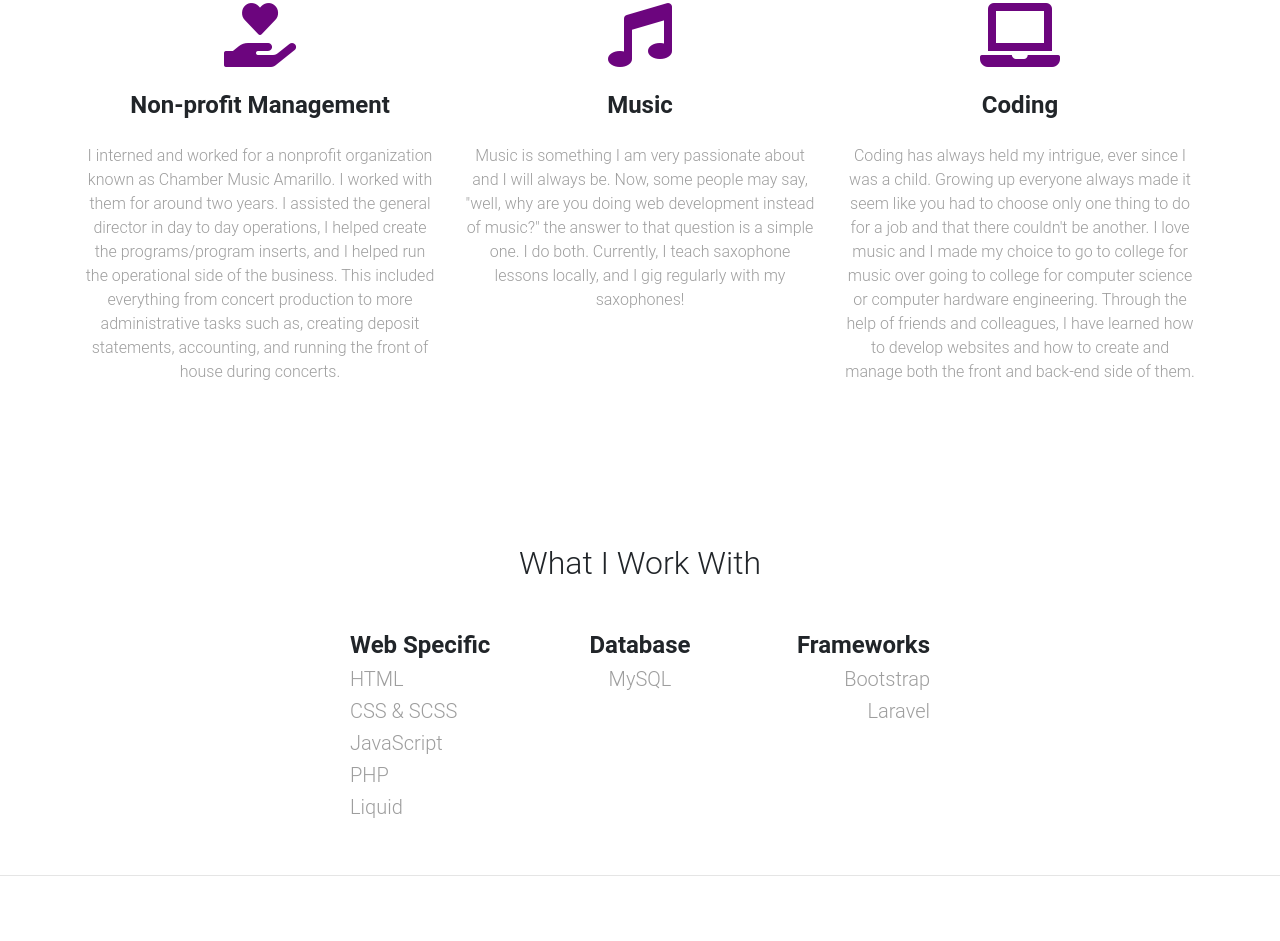
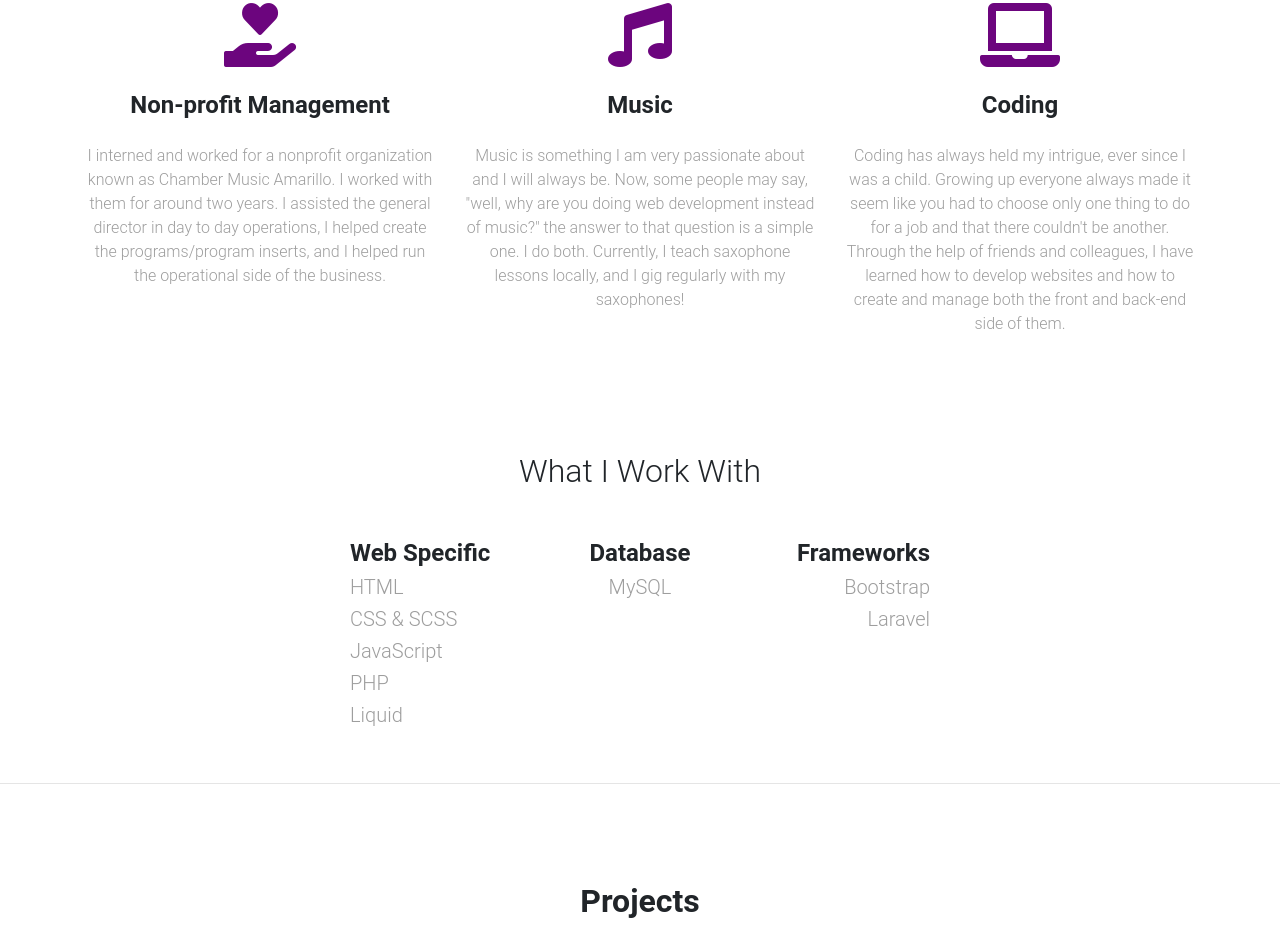
Before and after one commit to ClassicSax/Resume, a plain HTML site: page index.html in a window 1280 px wide. Shown: the part 1117-2058 px from the top of the page. Drawn offline with nearby package versions, Linux system fonts and the light colour scheme.

Commit message:
Shortened about me section

```diff
--- a/index.html
+++ b/index.html
@@ -108,7 +108,7 @@
         <div class="col-md-4 mb-5">
           <i class="fas fa-hand-holding-heart fa-4x" style="color: #6c057e;"></i>
           <h4 class="my-4 font-weight-bold">Non-profit Management</h4>
-          <p class="grey-text">I interned and worked for a nonprofit organization known as Chamber Music Amarillo. I worked with them for around two years. I assisted the general director in day to day operations, I helped create the programs/program inserts, and I helped run the operational side of the business. This included everything from concert production to more administrative tasks such as, creating deposit statements, accounting, and running the front of house during concerts.  </p>
+          <p class="grey-text">I interned and worked for a nonprofit organization known as Chamber Music Amarillo. I worked with them for around two years. I assisted the general director in day to day operations, I helped create the programs/program inserts, and I helped run the operational side of the business. </p>
         </div>
         <!--Grid column-->
 
@@ -125,7 +125,7 @@
         <div class="col-md-4 mb-1">
           <i class="fas fa-laptop fa-4x" style="color: #6c057e;"></i>
           <h4 class="my-4 font-weight-bold">Coding</h4>
-          <p class="grey-text">Coding has always held my intrigue, ever since I was a child. Growing up everyone always made it seem like you had to choose only one thing to do for a job and that there couldn't be another. I love music and I made my choice to go to college for music over going to college for computer science or computer hardware engineering. Through the help of friends and colleagues, I have learned how to develop websites and how to create and manage both the front and back-end side of them.</p>
+          <p class="grey-text">Coding has always held my intrigue, ever since I was a child. Growing up everyone always made it seem like you had to choose only one thing to do for a job and that there couldn't be another. Through the help of friends and colleagues, I have learned how to develop websites and how to create and manage both the front and back-end side of them.</p>
         </div>
         <!--Grid column-->
     </section>
```
